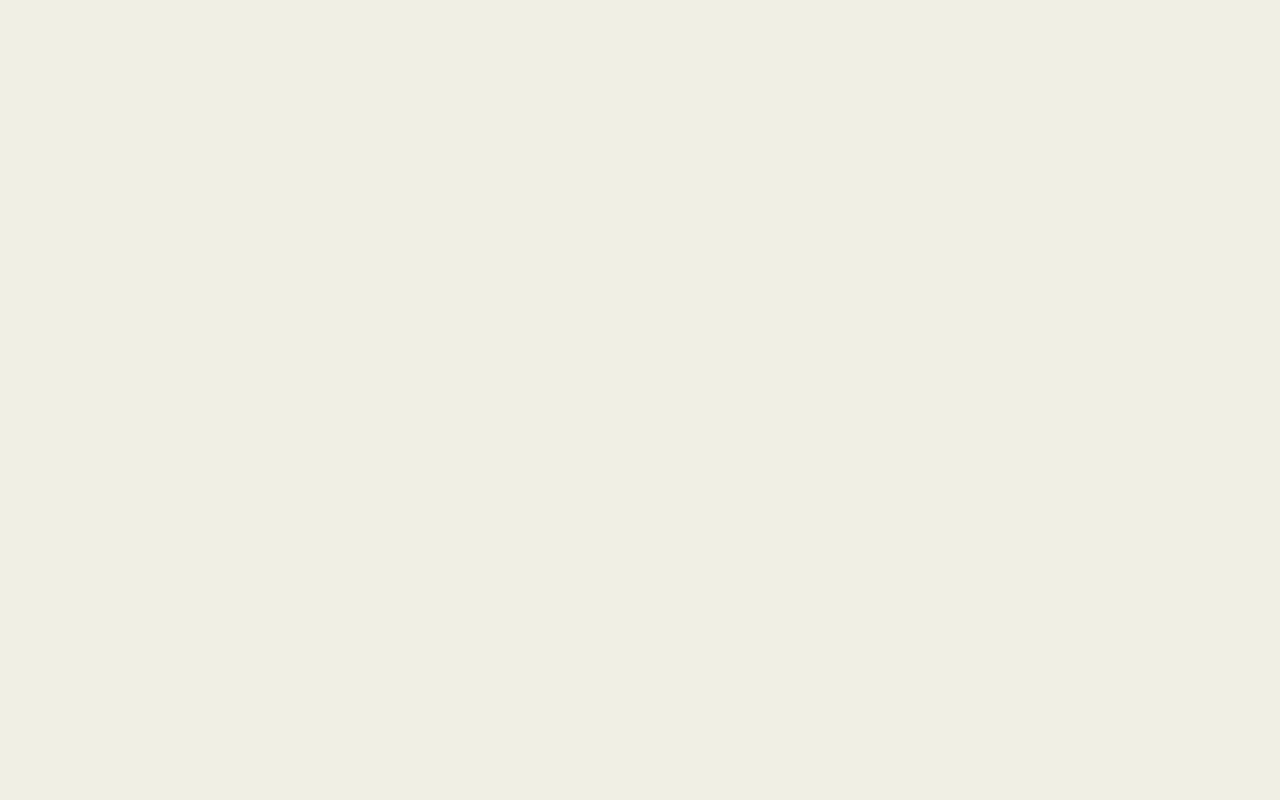
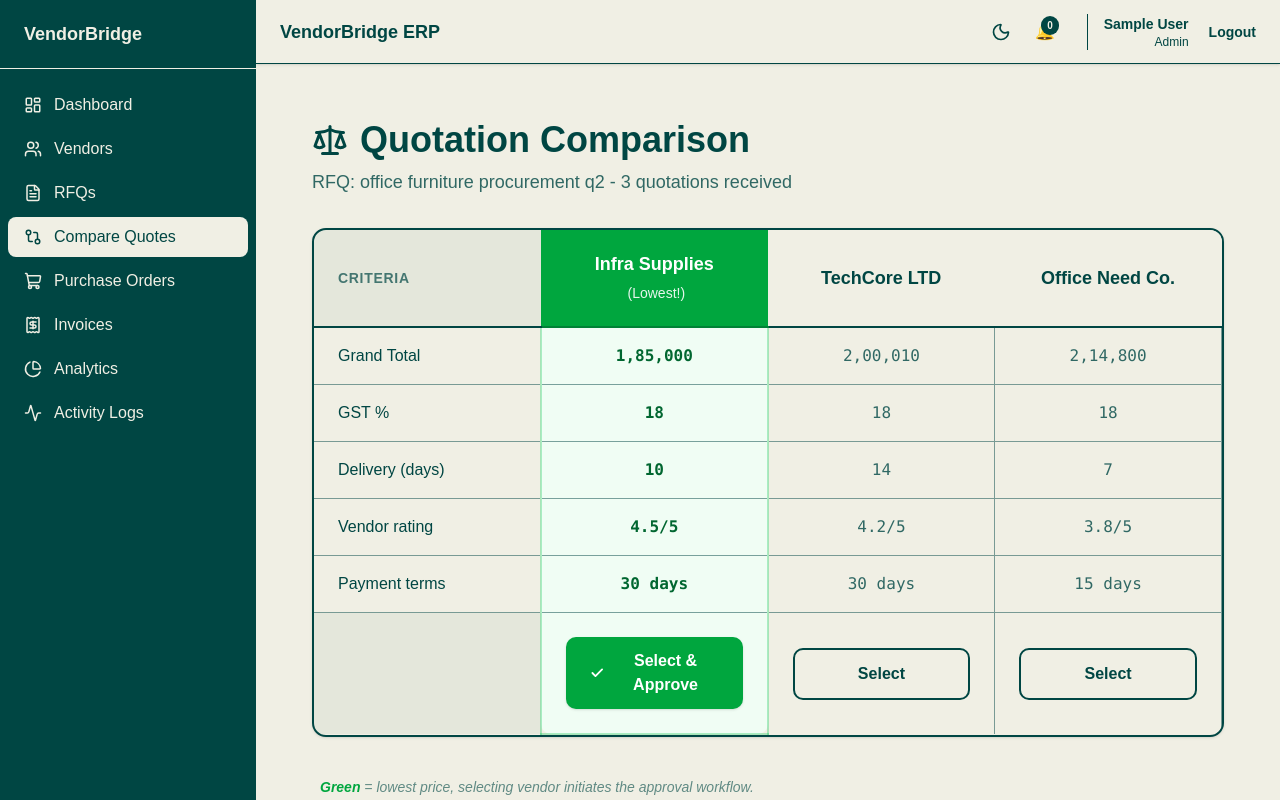
Before and after one commit to Nigam-Vaghani/VendorBridgeOdOO, a React app in the folder frontend/: page /compare-quotes in a window 1280 px wide. Before the commit this address had no page. Built offline with nearby package versions, Linux system fonts and the light colour scheme; sample sign-in values are in the browser's storage; the HTML template or start-up script is replaced by a standard one.

Commit message:
Quatation comparison v.1.0 DONE

```diff
--- a/frontend/src/components/layout/Sidebar.jsx
+++ b/frontend/src/components/layout/Sidebar.jsx
@@ -10,7 +10,8 @@ import {
   ShoppingCart,
   Receipt,
   PieChart,
-  Activity
+  Activity,
+  GitCompare
 } from 'lucide-react';
 
 export const Sidebar = () => {
@@ -21,6 +22,7 @@ export const Sidebar = () => {
     { name: 'Vendors', path: '/vendors', roles: [ROLES.ADMIN, ROLES.OFFICER], icon: Users },
     { name: 'RFQs', path: '/rfqs', roles: [ROLES.ADMIN, ROLES.OFFICER, ROLES.VENDOR], icon: FileText },
     { name: 'Quotations', path: '/quotations', roles: [ROLES.OFFICER, ROLES.VENDOR], icon: FileSignature },
+    { name: 'Compare Quotes', path: '/compare-quotes', roles: [ROLES.ADMIN, ROLES.MANAGER, ROLES.OFFICER], icon: GitCompare },
     { name: 'Approvals', path: '/approvals', roles: [ROLES.MANAGER], icon: CheckSquare },
     { name: 'Purchase Orders', path: '/purchase-orders', roles: [ROLES.ADMIN, ROLES.OFFICER, ROLES.VENDOR], icon: ShoppingCart },
     { name: 'Invoices', path: '/invoices', roles: [ROLES.ADMIN, ROLES.OFFICER, ROLES.VENDOR], icon: Receipt },
--- /dev/null
+++ b/frontend/src/pages/Quotations/QuotationComparison.jsx
@@ -0,0 +1,116 @@
+import { Check, Scale } from 'lucide-react';
+
+export const QuotationComparison = () => {
+  const comparisonData = {
+    criteria: ['Grand Total', 'GST %', 'Delivery (days)', 'Vendor rating', 'Payment terms'],
+    vendors: [
+      {
+        name: 'Infra Supplies',
+        isLowest: true,
+        data: ['1,85,000', '18', '10', '4.5/5', '30 days']
+      },
+      {
+        name: 'TechCore LTD',
+        isLowest: false,
+        data: ['2,00,010', '18', '14', '4.2/5', '30 days']
+      },
+      {
+        name: 'Office Need Co.',
+        isLowest: false,
+        data: ['2,14,800', '18', '7', '3.8/5', '15 days']
+      }
+    ]
+  };
+
+  return (
+    <div className="p-8 max-w-7xl mx-auto space-y-8 animate-in fade-in duration-500">
+
+      {/* Header */}
+      <div>
+        <h1 className="text-4xl font-bold text-foreground mb-2 flex items-center gap-3">
+          <Scale size={36} className="text-primary" />
+          Quotation Comparison
+        </h1>
+        <p className="text-foreground/80 text-lg">
+          RFQ: office furniture procurement q2 - 3 quotations received
+        </p>
+      </div>
+
+      {/* Comparison Table */}
+      <div className="bg-card border-2 border-border rounded-xl overflow-hidden shadow-sm mt-8">
+        <div className="overflow-x-auto">
+          <table className="w-full text-center border-collapse table-fixed min-w-[800px]">
+            <thead>
+              <tr>
+                <th className="px-6 py-5 font-semibold text-left border-b-2 border-border w-1/4 bg-foreground/5 text-foreground/70 uppercase tracking-wider text-sm">
+                  Criteria
+                </th>
+                {comparisonData.vendors.map((vendor, idx) => (
+                  <th
+                    key={idx}
+                    className={`px-6 py-5 font-bold border-b-2 border-border text-lg ${vendor.isLowest
+                      ? 'bg-green-600 text-white border-green-700'
+                      : 'bg-card text-foreground'
+                      }`}
+                  >
+                    {vendor.name} {vendor.isLowest && <span className="text-sm font-normal opacity-90 ml-1">(Lowest!)</span>}
+                  </th>
+                ))}
+              </tr>
+            </thead>
+            <tbody className="divide-y divide-border/50">
+              {comparisonData.criteria.map((criterion, rowIndex) => (
+                <tr key={rowIndex} className="hover:bg-foreground/5 transition-colors group">
+                  <td className="px-6 py-4 font-medium text-left border-r border-border/50 text-foreground">
+                    {criterion}
+                  </td>
+                  {comparisonData.vendors.map((vendor, colIndex) => (
+                    <td
+                      key={colIndex}
+                      className={`px-6 py-4 border-r border-border/50 font-mono ${vendor.isLowest
+                        ? 'bg-green-50 dark:bg-green-900/20 text-green-800 dark:text-green-400 font-semibold border-l-2 border-r-2 border-green-500/30'
+                        : 'text-foreground/80'
+                        }`}
+                    >
+                      {vendor.data[rowIndex]}
+                    </td>
+                  ))}
+                </tr>
+              ))}
+
+              {/* Action Row */}
+              <tr>
+                <td className="px-6 py-6 border-r border-border/50 bg-foreground/5"></td>
+                {comparisonData.vendors.map((vendor, idx) => (
+                  <td
+                    key={idx}
+                    className={`px-6 py-6 border-r border-border/50 ${vendor.isLowest
+                      ? 'bg-green-50 dark:bg-green-900/20 border-l-2 border-r-2 border-b-2 border-green-500/30 rounded-b-lg'
+                      : ''
+                      }`}
+                  >
+                    {vendor.isLowest ? (
+                      <button className="w-full flex items-center justify-center gap-2 px-6 py-3 bg-green-600 text-white rounded-lg font-bold hover:bg-green-700 transition-colors shadow-sm">
+                        <Check size={18} strokeWidth={3} />
+                        Select & Approve
+                      </button>
+                    ) : (
+                      <button className="w-full flex items-center justify-center gap-2 px-6 py-3 bg-transparent border-2 border-border text-foreground rounded-lg font-semibold hover:bg-foreground/5 transition-colors">
+                        Select
+                      </button>
+                    )}
+                  </td>
+                ))}
+              </tr>
+            </tbody>
+          </table>
+        </div>
+      </div>
+
+      <p className="text-sm text-foreground/60 italic px-2 pt-2">
+        <span className="text-green-600 font-semibold dark:text-green-500">Green</span> = lowest price, selecting vendor initiates the approval workflow.
+      </p>
+
+    </div>
+  );
+};
--- a/frontend/src/routes/AppRouter.jsx
+++ b/frontend/src/routes/AppRouter.jsx
@@ -12,6 +12,7 @@ import { Dashboard } from '../pages/Dashboard/Dashboard';
 import { Vendors } from '../pages/Vendors/Vendors';
 import { RFQs } from '../pages/RFQs/RFQs';
 import { Quotations } from '../pages/Quotations/Quotations';
+import { QuotationComparison } from '../pages/Quotations/QuotationComparison';
 
 // Placeholders for other pages
 const Approvals = () => <div>Approvals</div>;
@@ -44,6 +45,10 @@ export const AppRouter = () => {
             <Route path="/quotations" element={<Quotations />} />
           </Route>
 
+          <Route element={<RoleRoute roles={[ROLES.ADMIN, ROLES.OFFICER, ROLES.MANAGER]} />}>
+            <Route path="/compare-quotes" element={<QuotationComparison />} />
+          </Route>
+
           <Route element={<RoleRoute roles={[ROLES.MANAGER]} />}>
             <Route path="/approvals" element={<Approvals />} />
           </Route>
```
